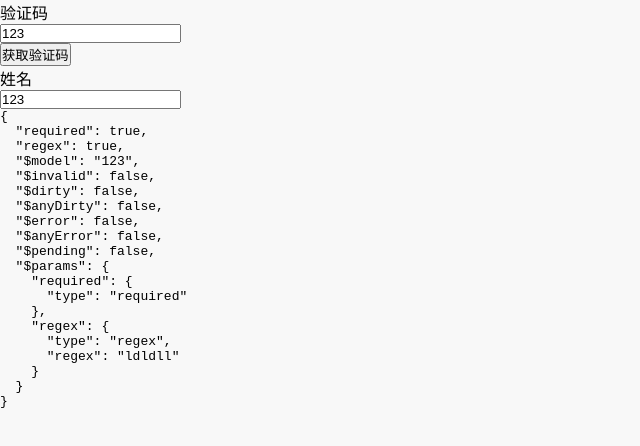
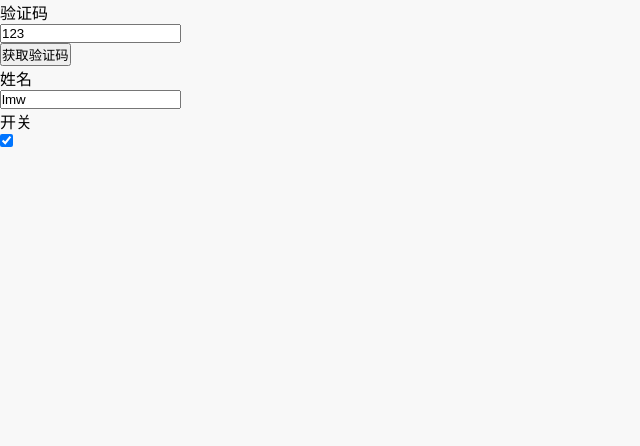
Before and after one commit to lmw6412036/weui-for-vue, a Vue app: page /#/form/code in a window 1280 px wide. Shown: the top 446 px of the page, without its empty margins (0-640 px from the left). Built offline with nearby package versions, Linux system fonts and the light colour scheme.

Commit message:
增加switch组件

```diff
--- /dev/null
+++ b/src/components/form/switch.vue
@@ -0,0 +1,40 @@
+<template>
+    <div class="weui-cell weui-cell_switch">
+        <div class="weui-cell__bd">{{label}}</div>
+        <div class="weui-cell__ft">
+            <input v-model="open" class="weui-switch" type="checkbox">
+        </div>
+    </div>
+</template>
+
+<script>
+    export default {
+        props:{
+            label:String,
+            value:Boolean
+        },
+        data() {
+            return {
+                open:this.value
+            };
+        },
+        computed: {},
+        components: {},
+        mounted() {
+
+        },
+        beforeDestroy() {
+
+        },
+        methods: {},
+        watch:{
+            open(value){
+                this.$emit("input",value);
+            }
+        }
+    };
+</script>
+
+<style scoped lang="scss">
+
+</style>
--- a/src/pages/form/code.vue
+++ b/src/pages/form/code.vue
@@ -1,14 +1,17 @@
 <template>
     <div class="weui-cells weui-cells_form">
-    <form-code @code:ok="countdown=true" @code:countdownend="countdown=false" @code:error="error" :countdown="countdown"
+        <form-code @code:ok="countdown=true" @code:countdownend="countdown=false" @code:error="error"
+                   :countdown="countdown"
                    v-model="code" default-time="10" label="验证码" :mobile="mobile"></form-code>
 
-    <form-input label="姓名" v-model="code"></form-input>
-    <pre>{{$v.code}}</pre>
+        <form-input label="姓名" v-model="name"></form-input>
+        <form-switch label="开关" v-model="open"></form-switch>
+
     </div>
 </template>
 
 <script>
+    import FormSwitch from "../../components/form/switch.vue"
     import FormInput from "../../components/form/input.vue"
     import FormCode from "../../components/form/code.vue"
     import {required} from "vuelidate/lib/validators"
@@ -17,7 +20,9 @@
     export default {
         data() {
             return {
+                name: "lmw",
                 code: "123",
+                open:true,
                 countdown: false,
                 mobile: 15868823516
             };
@@ -25,11 +30,11 @@
         validations: {
             code: {
                 required,
-        regex:regex("ldldll")
+                regex: regex("ldldll")
             }
         },
         computed: {},
-    components: {FormInput, FormCode},
+        components: {FormSwitch,FormInput, FormCode},
         mounted() {
 
         },
```
Also changed, not shown: package.json (+4 -3 lines). Lines whose indentation alone changed are shown as unchanged.
